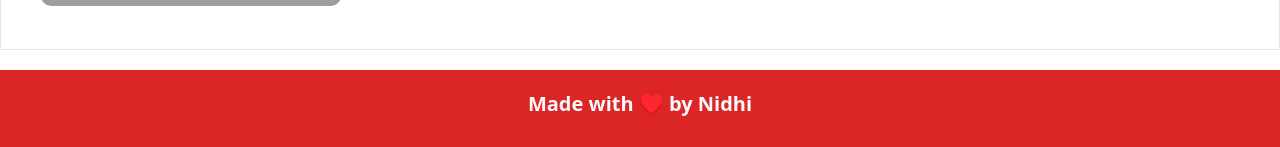
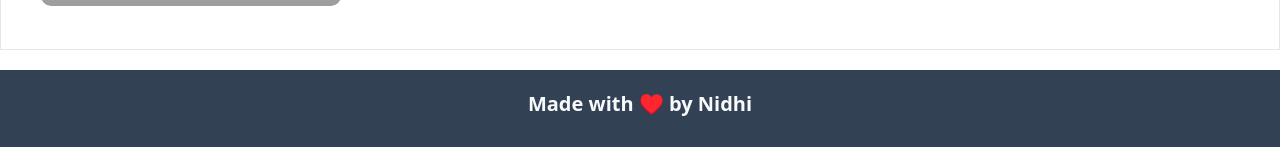
Before and after one commit to nidhi333-9/fernweh, a React (Vite) app: page / in a window 1280 px wide. Shown: the part 3203-3350 px from the top of the page. Built offline with nearby package versions, Linux system fonts and the light colour scheme; grey boxes are pictures that could not be loaded.

Commit message:
footer updated

```diff
--- a/src/components/Footer.jsx
+++ b/src/components/Footer.jsx
@@ -1,7 +1,7 @@
 function Footer() {
     return (
         <>
-            <div className="footer h-20 bg-red-600 text-center">
+            <div className="footer h-20 bg-slate-700 text-center">
                 <p className="text-slate-50 font-semibold text-xl p-5">Made with ♥️ by Nidhi</p>
             </div>
         </>
```
